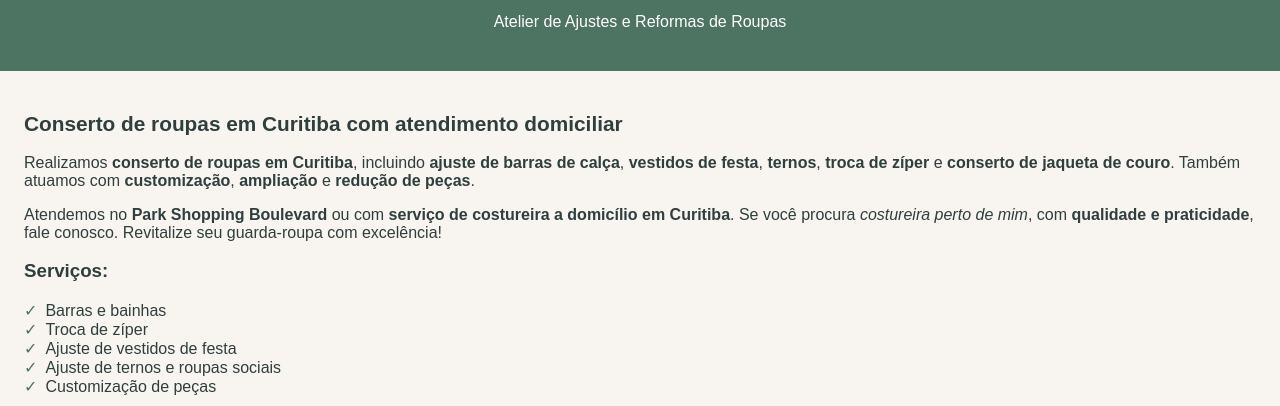
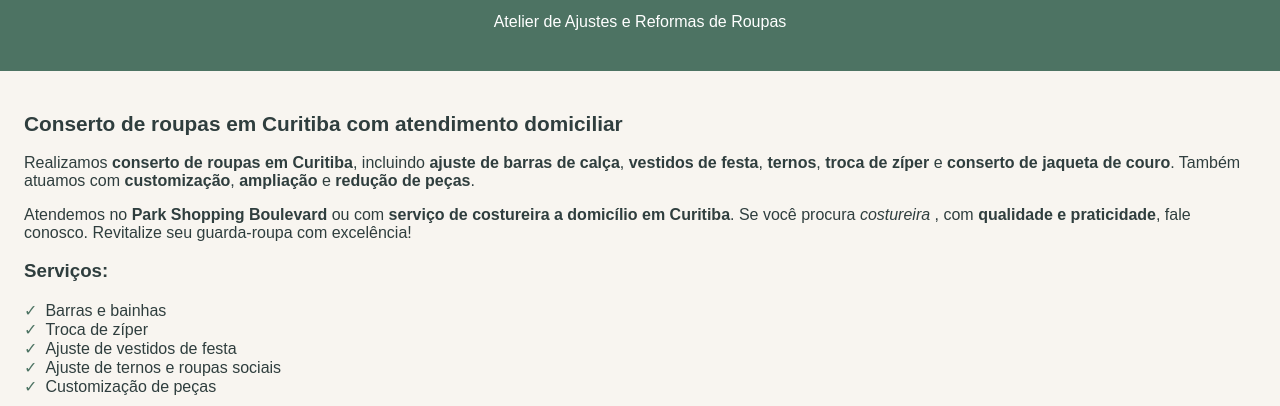
Before and after one commit to cahlima/fio-agulha-landing, a plain HTML site: page index.html in a window 1280 px wide. Shown: the part 89-495 px from the top of the page. Drawn offline with Linux system fonts and the light colour scheme.

Commit message:
Update index.html

```diff
--- a/index.html
+++ b/index.html
@@ -102,7 +102,7 @@
   <section>
     <h2>Conserto de roupas em Curitiba com atendimento domiciliar</h2>
     <p>Realizamos <strong>conserto de roupas em Curitiba</strong>, incluindo <strong>ajuste de barras de calça</strong>, <strong>vestidos de festa</strong>, <strong>ternos</strong>, <strong>troca de zíper</strong> e <strong>conserto de jaqueta de couro</strong>. Também atuamos com <strong>customização</strong>, <strong>ampliação</strong> e <strong>redução de peças</strong>.</p>
-    <p>Atendemos no <strong>Park Shopping Boulevard</strong> ou com <strong>serviço de costureira a domicílio em Curitiba</strong>. Se você procura <em>costureira perto de mim</em>, com <strong>qualidade e praticidade</strong>, fale conosco. Revitalize seu guarda-roupa com excelência!</p>
+    <p>Atendemos no <strong>Park Shopping Boulevard</strong> ou com <strong>serviço de costureira a domicílio em Curitiba</strong>. Se você procura <em>costureira </em>, com <strong>qualidade e praticidade</strong>, fale conosco. Revitalize seu guarda-roupa com excelência!</p>
     <div class="servicos">
       <h3>Serviços:</h3>
       <ul>
```
